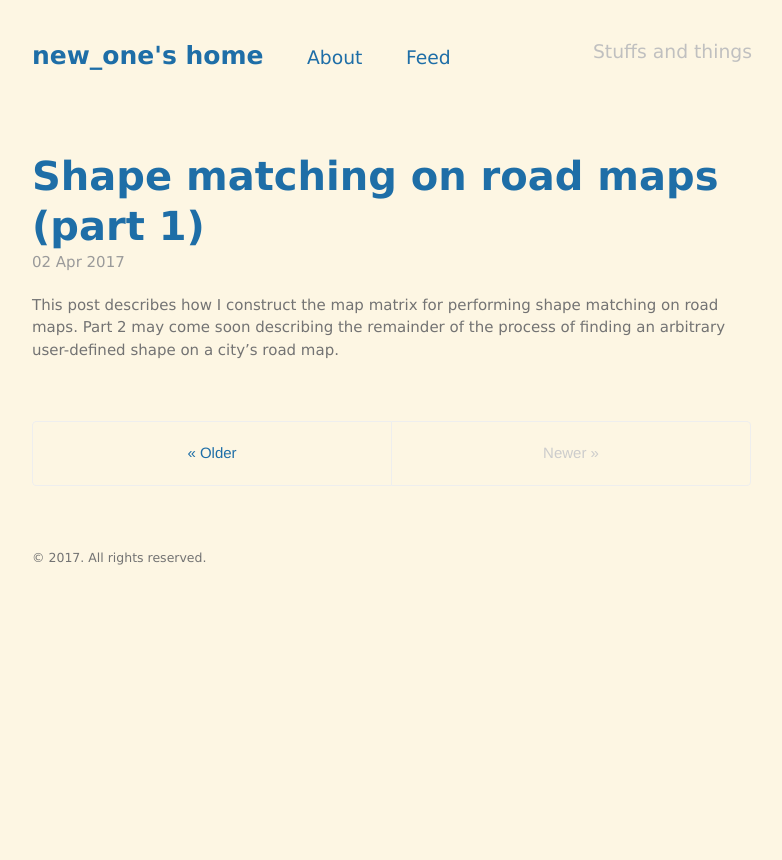
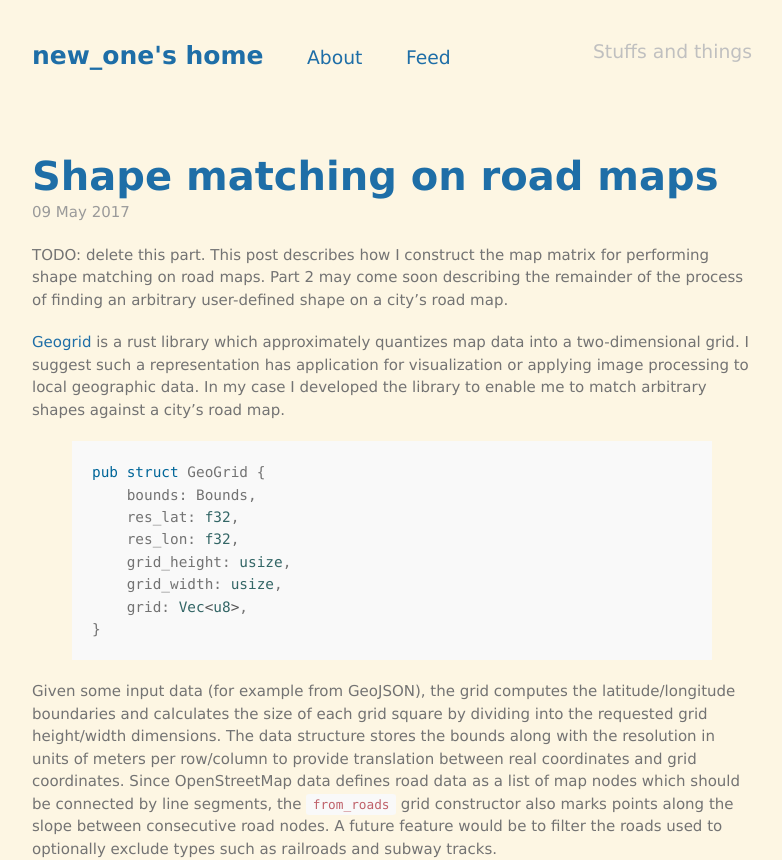
Before and after one commit to pelmers/pelmers.github.io, a Jekyll site: the page built from index.html, in a window 1280 px wide and 1400 px high. Shown: the top 860 px of the window, without its empty margins (248-1030 px from the left). Built offline with Jekyll 4.4.1, drawn with Linux system fonts in a browser that asks for light colours; the list of posts is cut into pages by our own code; some of the changed text lies outside the part shown; grey boxes are pictures that could not be loaded.

Commit message:
wow such shapes

```diff
--- a/_posts/2017-04-02-geoshaper.md
+++ /dev/null
@@ -1,9 +0,0 @@
----
-layout: post
-title: Shape matching on road maps (part 1)
----
-<script type="text/javascript" src="http://cdn.mathjax.org/mathjax/latest/MathJax.js?config=default"></script>
-
-This post describes how I construct the map matrix for performing shape
-matching on road maps. Part 2 may come soon describing the remainder of the
-process of finding an arbitrary user-defined shape on a city's road map.
--- /dev/null
+++ b/_posts/2017-05-09-geoshaper.md
@@ -0,0 +1,63 @@
+---
+layout: post
+title: Shape matching on road maps
+---
+TODO: delete this part. This post describes how I construct the map matrix for
+performing shape matching on road maps. Part 2 may come soon describing the
+remainder of the process of finding an arbitrary user-defined shape on a city's
+road map.
+
+[Geogrid](https://crates.io/crates/geogrid) is a rust library which
+approximately quantizes map data into a two-dimensional grid. I suggest such a
+representation has application for visualization or applying image processing
+to local geographic data. In my case I developed the library to enable me to
+match arbitrary shapes against a city's road map.
+
+{% highlight rust %}
+pub struct GeoGrid {
+    bounds: Bounds,
+    res_lat: f32,
+    res_lon: f32,
+    grid_height: usize,
+    grid_width: usize,
+    grid: Vec<u8>,
+}
+{% endhighlight %}
+
+Given some input data (for example from GeoJSON), the grid computes the
+latitude/longitude boundaries and calculates the size of each grid square by
+dividing into the requested grid height/width dimensions. The data structure
+stores the bounds along with the resolution in units of meters per row/column
+to provide translation between real coordinates and grid coordinates. Since
+OpenStreetMap data defines road data as a list of map nodes which should be
+connected by line segments, the `from_roads` grid constructor also marks points
+along the slope between consecutive road nodes. A future feature would be to
+filter the roads used to optionally exclude types such as railroads and subway
+tracks.
+
+![Houston road grid](images/geogrid/houston.grid.png)
+
+Having constructed such a grid, [Geoshaper](http://geoshaper.pelmers.com/)
+finds closest matches to arbitrary shapes using Chamfer matching. First, I
+compute the distance transform of the road grid, as illustrated in the
+following figure.
+
+![Houston distance transform](images/geogrid/houston.dt.png)
+
+The distance transform computes at each location the distance to the closest
+nonzero point (in the grid road pixels are 1 and the rest is 0). Chamfer
+matching then
+[filters](https://en.wikipedia.org/wiki/Kernel_(image_processing)) this
+distance transform with a binary shape mask and finds the minimum point. This
+minimum point corresponds to the location on the map which minimizes total
+distance from the provided shape.
+
+The reader may try out some cities in
+[Geoshaper](http://geoshaper.pelmers.com/), which packages this algorithm in a
+web interface that allows shape drawing and results display. While the server
+is very slow, the code is available on
+[github](https://github.com/pelmers/geoshaper), and it includes a
+GPU-accelerated version which shows tremendous speedup with a capable
+processor.
+
+![Example usage](images/geogrid/geocool.png)
```
Also changed, not shown: _posts/2014-12-03-hello-world.md (+2 -6 lines), images/geogrid/geocool.png (added), 3 other files.
